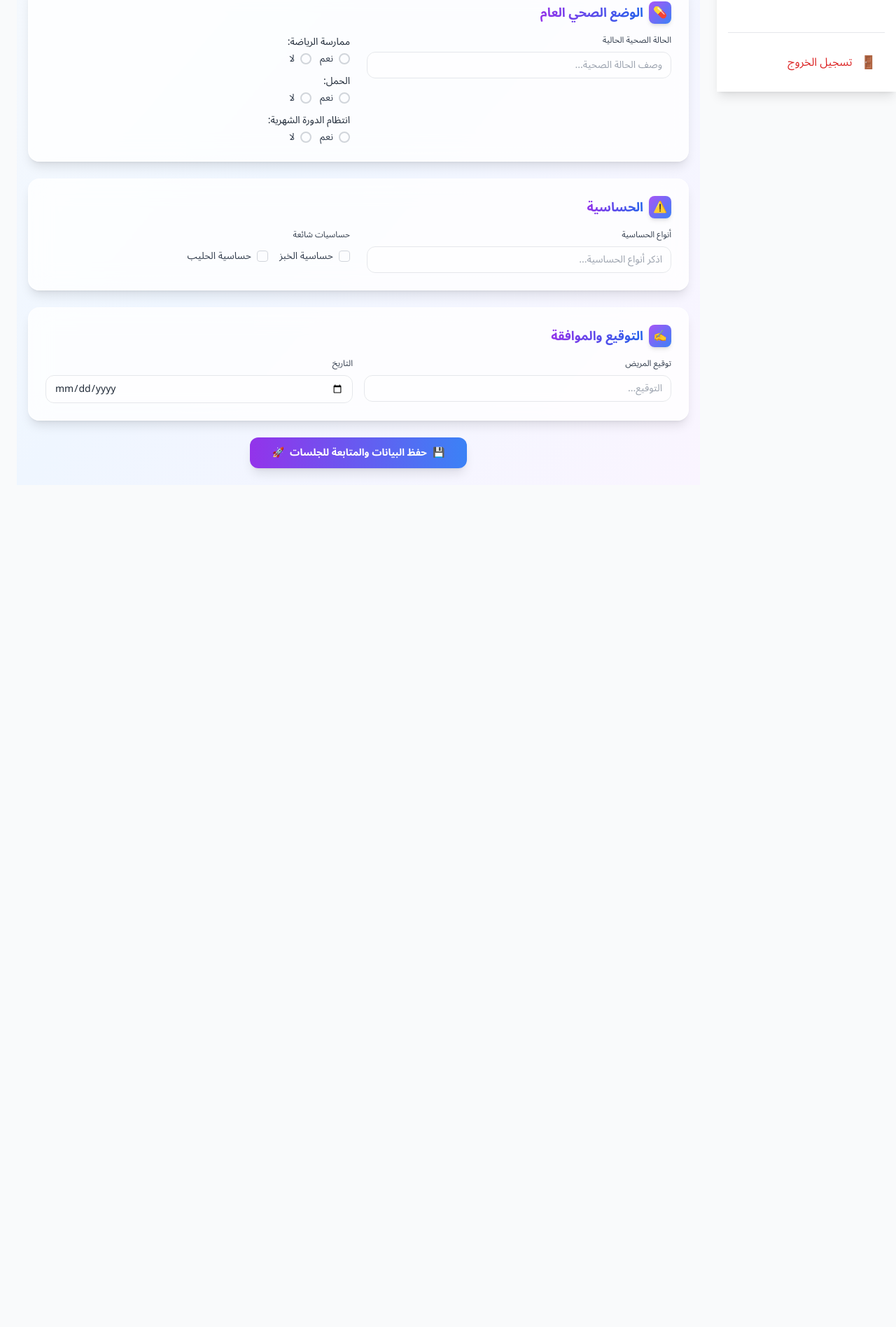
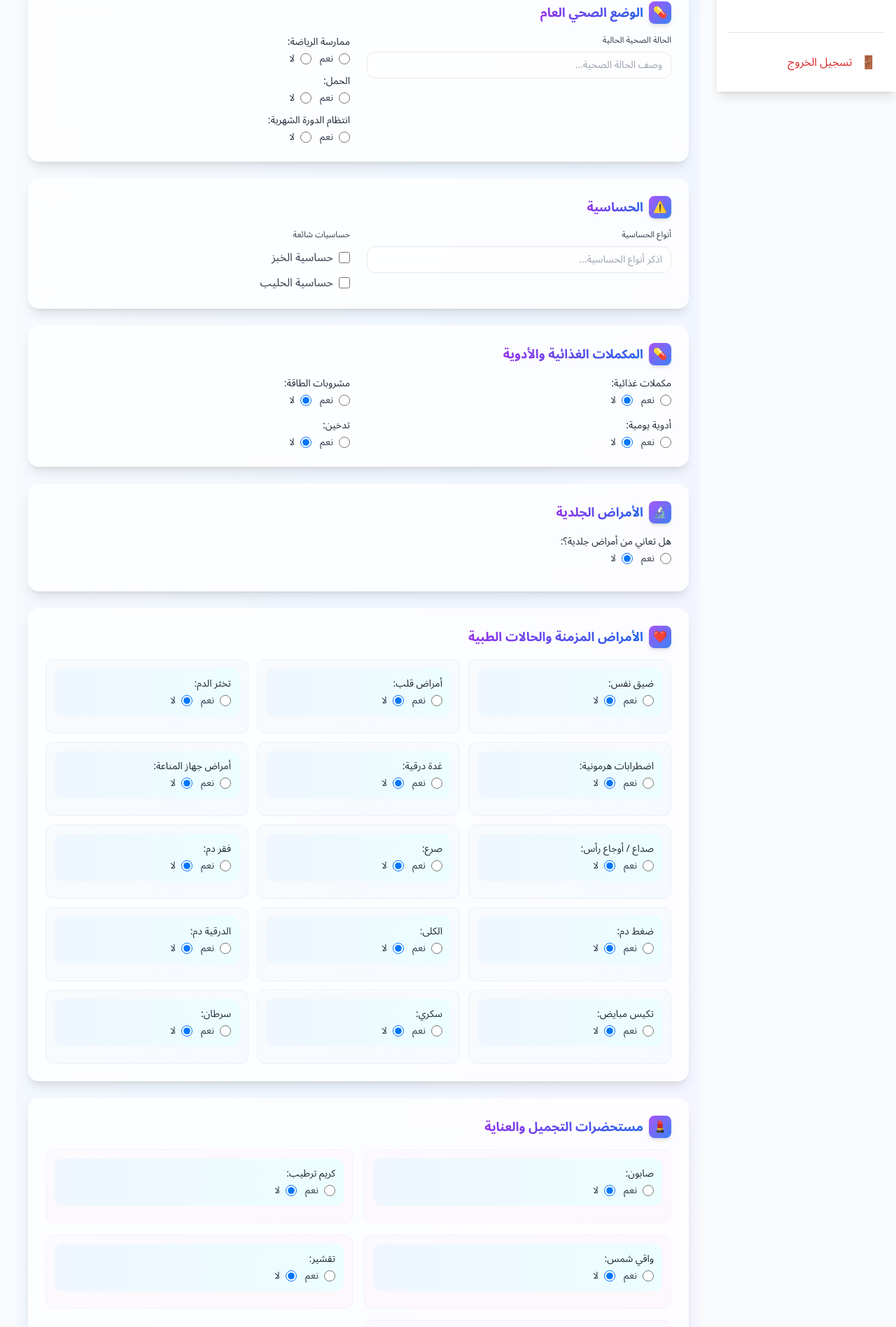
Before and after one commit to Sahar-Alwakily/EnasClinic, a React (Create React App) app: page /add-client in a window 1280 px wide. Shown: the part 475-2371 px from the top of the page at 70% size. Before the commit the page ends 1192 px from the top, so only its background shows below. Built offline with nearby package versions, Linux system fonts and the light colour scheme; no server answers; sample sign-in values are in the browser's storage.

Commit message:
سشسش

```diff
--- a/src/pages/PatientForm.js
+++ b/src/pages/PatientForm.js
@@ -63,70 +63,46 @@ export default function PatientForm() {
   const [patientSignature, setPatientSignature] = useState("");
   const [date, setDate] = useState("");
 
-  // دالة لتحويل التاريخ من yyyy-mm-dd إلى dd/mm/yyyy
-  const formatDateToDDMMYYYY = (dateString) => {
-    if (!dateString) return "";
-    const [year, month, day] = dateString.split('-');
-    return `${day}/${month}/${year}`;
-  };
-
-  // دالة لتحويل التاريخ من dd/mm/yyyy إلى yyyy-mm-dd
-  const formatDateToYYYYMMDD = (dateString) => {
-    if (!dateString) return "";
-    const [day, month, year] = dateString.split('/');
-    return `${year}-${month}-${day}`;
-  };
-
+  // دالة محسنة لأزرار نعم/لا
   const renderYesNo = (label, value, setValue, isSmall = false) => (
     <div className={`mb-3 ${isSmall ? 'bg-gradient-to-r from-blue-50 to-cyan-50 p-3 rounded-xl' : ''}`}>
       <label className="font-medium text-gray-800 text-sm mb-1 block">{label}:</label>
       <div className="flex gap-3 mt-1">
-        <label className="flex items-center gap-2 cursor-pointer group">
+        <label className="flex items-center gap-2 cursor-pointer">
           <input
             type="radio"
-            name={label}
+            name={`${label}-yesno`}
             checked={value === true}
             onChange={() => setValue(true)}
-            className="hidden"
+            className="w-4 h-4 text-emerald-500 focus:ring-emerald-400"
           />
-          <div
-            className={`relative w-4 h-4 rounded-full border-2 transition-all duration-200 ${
-              value === true
-                ? 'border-emerald-500 bg-emerald-500'
-                : 'border-gray-300 group-hover:border-emerald-400'
-            }`}
-            onClick={() => setValue(true)}
-          >
-            {value === true && (
-              <div className="absolute inset-0.5 bg-white rounded-full"></div>
-            )}
-          </div>
-          <span className="text-gray-700 text-sm group-hover:text-emerald-600 transition-colors">نعم</span>
+          <span className="text-gray-700 text-sm">نعم</span>
         </label>
-        <label className="flex items-center gap-2 cursor-pointer group">
+        <label className="flex items-center gap-2 cursor-pointer">
           <input
             type="radio"
-            name={label}
+            name={`${label}-yesno`}
             checked={value === false}
             onChange={() => setValue(false)}
-            className="hidden"
+            className="w-4 h-4 text-rose-500 focus:ring-rose-400"
           />
-          <div
-            className={`relative w-4 h-4 rounded-full border-2 transition-all duration-200 ${
-              value === false
-                ? 'border-rose-500 bg-rose-500'
-                : 'border-gray-300 group-hover:border-rose-400'
-            }`}
-            onClick={() => setValue(false)}
-          >
-            {value === false && (
-              <div className="absolute inset-0.5 bg-white rounded-full"></div>
-            )}
-          </div>
-          <span className="text-gray-700 text-sm group-hover:text-rose-600 transition-colors">لا</span>
+          <span className="text-gray-700 text-sm">لا</span>
         </label>
       </div>
     </div>
+  );
+
+  // دالة محسنة للـ checkboxes
+  const renderCheckbox = (label, checked, setChecked, isSmall = false) => (
+    <label className={`flex items-center gap-2 cursor-pointer ${isSmall ? 'text-sm' : ''}`}>
+      <input
+        type="checkbox"
+        checked={checked}
+        onChange={(e) => setChecked(e.target.checked)}
+        className="w-4 h-4 text-amber-500 focus:ring-amber-400 rounded"
+      />
+      <span className="text-gray-700">{label}</span>
+    </label>
   );
 
   const handleSubmit = async (e) => {
@@ -142,7 +118,7 @@ export default function PatientForm() {
       fullName,
       idNumber,
       phone,
-      birthDate: formatDateToDDMMYYYY(birthDate), // تحويل تنسيق التاريخ
+      birthDate,
       healthStatus,
       exercise,
       pregnancy,
@@ -162,7 +138,7 @@ export default function PatientForm() {
       dailyMedicationsExtra,
       previousTreatments,
       patientSignature,
-      date: formatDateToDDMMYYYY(date), // تحويل تنسيق التاريخ
+      date,
       createdAt: new Date().toISOString(),
     };
 
@@ -247,16 +223,10 @@ export default function PatientForm() {
                   onChange={(e) => setBirthDate(e.target.value)}
                   className="w-full px-3 py-2 rounded-xl border border-gray-200 focus:border-cyan-400 focus:ring-2 focus:ring-cyan-100 transition-all duration-200 bg-white/50 text-sm"
                 />
-                {birthDate && (
-                  <p className="text-xs text-gray-500 mt-1">
-                    التنسيق: {formatDateToDDMMYYYY(birthDate)}
-                  </p>
-                )}
               </div>
             </div>
           </div>
 
-          {/* باقي المكونات بدون تغيير */}
           {/* الوضع الصحي العام */}
           <div className="bg-white/80 backdrop-blur-lg rounded-2xl shadow-lg p-6 border border-white/50">
             <SectionHeader title="الوضع الصحي العام" icon="💊" />
@@ -295,56 +265,147 @@ export default function PatientForm() {
               </div>
               <div className="space-y-3">
                 <label className="block text-xs font-medium text-gray-700 mb-1">حساسيات شائعة</label>
-                <div className="flex gap-4">
-                  <label className="flex items-center gap-2 cursor-pointer group">
-                    <input
-                      type="checkbox"
-                      checked={allergyBread}
-                      onChange={(e) => setAllergyBread(e.target.checked)}
-                      className="hidden"
-                    />
-                    <div
-                      className={`relative w-4 h-4 rounded border transition-all duration-200 ${
-                        allergyBread
-                          ? 'border-amber-500 bg-amber-500'
-                          : 'border-gray-300 group-hover:border-amber-400'
-                      }`}
-                      onClick={() => setAllergyBread(!allergyBread)}
-                    >
-                      {allergyBread && (
-                        <div className="absolute inset-0.5 bg-white rounded-sm"></div>
-                      )}
-                    </div>
-                    <span className="text-gray-700 text-sm group-hover:text-amber-600 transition-colors">حساسية الخبز</span>
-                  </label>
-                  <label className="flex items-center gap-2 cursor-pointer group">
-                    <input
-                      type="checkbox"
-                      checked={allergyMilk}
-                      onChange={(e) => setAllergyMilk(e.target.checked)}
-                      className="hidden"
-                    />
-                    <div
-                      className={`relative w-4 h-4 rounded border transition-all duration-200 ${
-                        allergyMilk
-                          ? 'border-amber-500 bg-amber-500'
-                          : 'border-gray-300 group-hover:border-amber-400'
-                      }`}
-                      onClick={() => setAllergyMilk(!allergyMilk)}
-                    >
-                      {allergyMilk && (
-                        <div className="absolute inset-0.5 bg-white rounded-sm"></div>
-                      )}
-                    </div>
-                    <span className="text-gray-700 text-sm group-hover:text-amber-600 transition-colors">حساسية الحليب</span>
-                  </label>
+                <div className="flex flex-col gap-3">
+                  {renderCheckbox("حساسية الخبز", allergyBread, setAllergyBread)}
+                  {renderCheckbox("حساسية الحليب", allergyMilk, setAllergyMilk)}
                 </div>
               </div>
             </div>
           </div>
 
-          {/* باقي الأقسام تبقى كما هي بدون تغيير */}
-          {/* ... */}
+          {/* المكملات الغذائية والأدوية */}
+          <div className="bg-white/80 backdrop-blur-lg rounded-2xl shadow-lg p-6 border border-white/50">
+            <SectionHeader title="المكملات الغذائية والأدوية" icon="💊" />
+            <div className="grid grid-cols-1 lg:grid-cols-2 gap-6">
+              <div className="space-y-4">
+                {renderYesNo("مكملات غذائية", supplements, setSupplements)}
+                {supplements && (
+                  <div className="space-y-1">
+                    <label className="block text-xs font-medium text-gray-700 mb-1">نوع المكملات</label>
+                    <input
+                      type="text"
+                      placeholder="نوع المكملات..."
+                      value={supplementsType}
+                      onChange={(e) => setSupplementsType(e.target.value)}
+                      className="w-full px-3 py-2 rounded-xl border border-gray-200 focus:border-emerald-400 focus:ring-2 focus:ring-emerald-100 transition-all duration-200 bg-white/50 text-sm"
+                    />
+                  </div>
+                )}
+                {renderYesNo("أدوية يومية", dailyMedications.medications, (val) => setDailyMedications(prev => ({ ...prev, medications: val })))}
+                {dailyMedications.medications && (
+                  <div className="space-y-1">
+                    <label className="block text-xs font-medium text-gray-700 mb-1">نوع الأدوية</label>
+                    <input
+                      type="text"
+                      placeholder="نوع الأدوية..."
+                      value={dailyMedications.type}
+                      onChange={(e) => setDailyMedications(prev => ({ ...prev, type: e.target.value }))}
+                      className="w-full px-3 py-2 rounded-xl border border-gray-200 focus:border-emerald-400 focus:ring-2 focus:ring-emerald-100 transition-all duration-200 bg-white/50 text-sm"
+                    />
+                  </div>
+                )}
+              </div>
+              <div className="space-y-4">
+                {renderYesNo("مشروبات الطاقة", energyDrinks, setEnergyDrinks)}
+                {renderYesNo("تدخين", smoking, setSmoking)}
+              </div>
+            </div>
+          </div>
+
+          {/* الأمراض الجلدية */}
+          <div className="bg-white/80 backdrop-blur-lg rounded-2xl shadow-lg p-6 border border-white/50">
+            <SectionHeader title="الأمراض الجلدية" icon="🔬" />
+            <div className="grid grid-cols-1 lg:grid-cols-2 gap-6">
+              <div className="space-y-3">
+                {renderYesNo("هل تعاني من أمراض جلدية؟", skinDiseases, setSkinDiseases)}
+              </div>
+              {skinDiseases && (
+                <div className="space-y-1">
+                  <label className="block text-xs font-medium text-gray-700 mb-1">تفاصيل الأمراض الجلدية</label>
+                  <input
+                    type="text"
+                    placeholder="وصف الأمراض الجلدية..."
+                    value={skinDetails}
+                    onChange={(e) => setSkinDetails(e.target.value)}
+                    className="w-full px-3 py-2 rounded-xl border border-gray-200 focus:border-rose-400 focus:ring-2 focus:ring-rose-100 transition-all duration-200 bg-white/50 text-sm"
+                  />
+                </div>
+              )}
+            </div>
+          </div>
+
+          {/* الأمراض المزمنة */}
+          <div className="bg-white/80 backdrop-blur-lg rounded-2xl shadow-lg p-6 border border-white/50">
+            <SectionHeader title="الأمراض المزمنة والحالات الطبية" icon="❤️" />
+            <div className="grid grid-cols-1 md:grid-cols-2 lg:grid-cols-3 gap-3">
+              {Object.keys(chronicConditions).map((key) => (
+                <div key={key} className="bg-gradient-to-br from-slate-50 to-blue-50/50 p-3 rounded-xl border border-blue-100/50">
+                  {renderYesNo(key, chronicConditions[key], (val) => setChronicConditions(prev => ({ ...prev, [key]: val })), true)}
+                </div>
+              ))}
+            </div>
+          </div>
+
+          {/* مستحضرات التجميل */}
+          <div className="bg-white/80 backdrop-blur-lg rounded-2xl shadow-lg p-6 border border-white/50">
+            <SectionHeader title="مستحضرات التجميل والعناية" icon="💄" />
+            <div className="grid grid-cols-1 md:grid-cols-2 gap-4">
+              {Object.keys(cosmetics).map((key) => key === "أدوية أخرى" ? (
+                <div key={key} className="md:col-span-2 space-y-1">
+                  <label className="block text-xs font-medium text-gray-700 mb-1">أدوية أخرى</label>
+                  <input
+                    type="text"
+                    placeholder="أدوية أخرى..."
+                    value={cosmetics["أدوية أخرى"]}
+                    onChange={(e) => setCosmetics(prev => ({ ...prev, "أدوية أخرى": e.target.value }))}
+                    className="w-full px-3 py-2 rounded-xl border border-gray-200 focus:border-purple-400 focus:ring-2 focus:ring-purple-100 transition-all duration-200 bg-white/50 text-sm"
+                  />
+                </div>
+              ) : (
+                <div key={key} className="bg-gradient-to-br from-purple-50/50 to-pink-50/50 p-3 rounded-xl border border-purple-100/50">
+                  {renderYesNo(key, cosmetics[key], (val) => setCosmetics(prev => ({ ...prev, [key]: val })), true)}
+                </div>
+              ))}
+            </div>
+          </div>
+
+          {/* أدوية يومية إضافية */}
+          <div className="bg-white/80 backdrop-blur-lg rounded-2xl shadow-lg p-6 border border-white/50">
+            <SectionHeader title="أدوية يومية إضافية" icon="🩺" />
+            <div className="grid grid-cols-1 md:grid-cols-2 gap-4">
+              {Object.keys(dailyMedicationsExtra).map((key) => key === "أخرى" ? (
+                <div key={key} className="md:col-span-2 space-y-1">
+                  <label className="block text-xs font-medium text-gray-700 mb-1">أخرى</label>
+                  <input
+                    type="text"
+                    placeholder="أدوية أخرى..."
+                    value={dailyMedicationsExtra["أخرى"]}
+                    onChange={(e) => setDailyMedicationsExtra(prev => ({ ...prev, "أخرى": e.target.value }))}
+                    className="w-full px-3 py-2 rounded-xl border border-gray-200 focus:border-blue-400 focus:ring-2 focus:ring-blue-100 transition-all duration-200 bg-white/50 text-sm"
+                  />
+                </div>
+              ) : (
+                <div key={key} className="bg-gradient-to-br from-emerald-50/50 to-teal-50/50 p-3 rounded-xl border border-emerald-100/50">
+                  {renderYesNo(key, dailyMedicationsExtra[key], (val) => setDailyMedicationsExtra(prev => ({ ...prev, [key]: val })), true)}
+                </div>
+              ))}
+            </div>
+          </div>
+
+          {/* العلاجات السابقة */}
+          <div className="bg-white/80 backdrop-blur-lg rounded-2xl shadow-lg p-6 border border-white/50">
+            <SectionHeader title="العلاجات والعمليات السابقة" icon="🏥" />
+            <div className="space-y-1">
+              <label className="block text-xs font-medium text-gray-700 mb-1">وصف العمليات أو العلاجات السابقة</label>
+              <textarea
+                placeholder="وصف العمليات أو العلاجات السابقة..."
+                value={previousTreatments}
+                onChange={(e) => setPreviousTreatments(e.target.value)}
+                rows="3"
+                className="w-full px-3 py-2 rounded-xl border border-gray-200 focus:border-indigo-400 focus:ring-2 focus:ring-indigo-100 transition-all duration-200 bg-white/50 text-sm resize-none"
+              />
+            </div>
+          </div>
 
           {/* توقيع المريض والتاريخ */}
           <div className="bg-white/80 backdrop-blur-lg rounded-2xl shadow-lg p-6 border border-white/50">
@@ -368,11 +429,6 @@ export default function PatientForm() {
                   onChange={(e) => setDate(e.target.value)}
                   className="w-full px-3 py-2 rounded-xl border border-gray-200 focus:border-cyan-400 focus:ring-2 focus:ring-cyan-100 transition-all duration-200 bg-white/50 text-sm"
                 />
-                {date && (
-                  <p className="text-xs text-gray-500 mt-1">
-                    التنسيق: {formatDateToDDMMYYYY(date)}
-                  </p>
-                )}
               </div>
             </div>
           </div>
```
